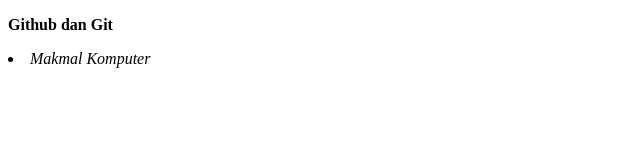
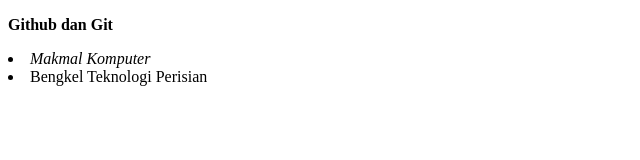
Before and after one commit to haniffaisal27/ujianscm, a plain HTML site: page amali.html in a window 1280 px wide. Shown: the whole page, without its empty margins (0-640 px from the left). Drawn offline with Linux system fonts and the light colour scheme.

Commit message:
mengubahsuai lagi fail amali

```diff
--- a/amali.html
+++ b/amali.html
@@ -9,5 +9,6 @@
 <body>
     <p style="font-weight: bold;">Github dan Git</p>
     <li style="font-style: italic;">Makmal Komputer</li>
+    <li>Bengkel Teknologi Perisian</li>
 </body>
 </html>
```
